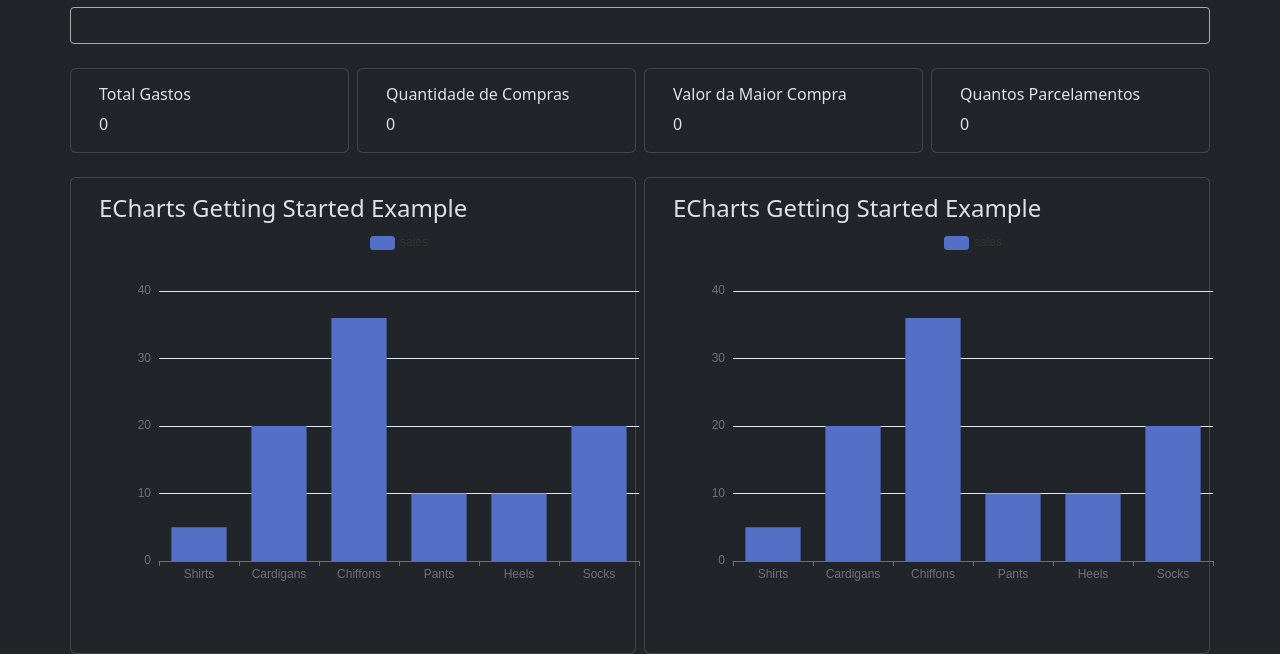
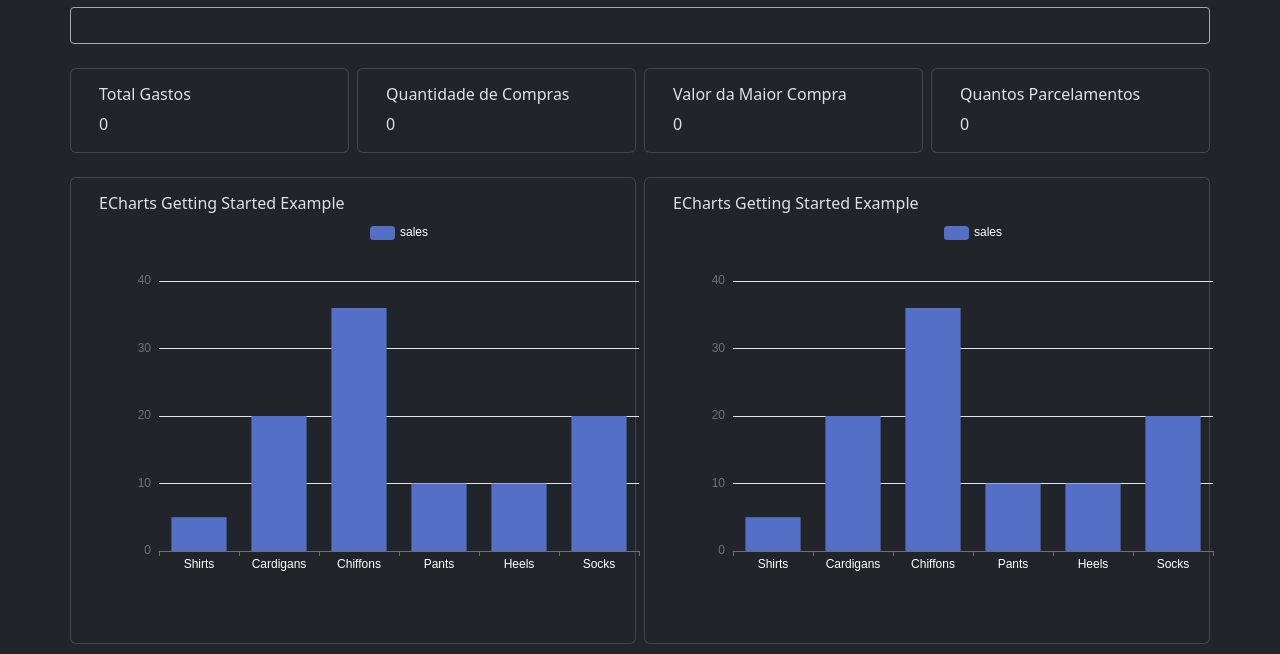
Before and after one commit to vieirafrancisco/self-organizer, a Flask app: page / in a window 1280 px wide. Shown: the part 158-812 px from the top of the page. Run offline with Flask 3, Linux system fonts and the light colour scheme; parts of the project's set-up code (start-up, migrations or seed data) failed here and were passed over; some libraries are stand-ins or nearby versions.

Commit message:
Small changes on dashboard style

```diff
--- a/app/templates/dashboard.html
+++ b/app/templates/dashboard.html
@@ -35,7 +35,7 @@
   </div>
 
   <div class="row mt-4">
-    <div class="col d-flex flex-column gap-2 p-0">
+    <div class="col-md-12 d-flex flex-column gap-2 p-0">
       <label>Selecione a(s) fatura(s):</label>
       <select class="js-example-basic-multiple" name="states[]" multiple="multiple" aria-label="Invoice select">
         {% for invoice in invoices %}
@@ -123,11 +123,11 @@
     </div>
   </div>
 
-  <div class="graphs row mt-4 gap-2">
+  <div class="graphs row mt-4 gap-2 flex-wrap">
     <div class="card col">
       <div class="card-body">
         <div class="title">
-          <h4>ECharts Getting Started Example</h4>
+          <h6>ECharts Getting Started Example</h6>
         </div>
         <canvas id="myChart" width="600" height="400"></canvas>
       </div>
@@ -136,7 +136,7 @@
     <div class="card col">
       <div class="card-body">
         <div class="title">
-          <h4>ECharts Getting Started Example</h4>
+          <h6>ECharts Getting Started Example</h6>
         </div>
         <canvas id="myChart2" width="600" height="400"></canvas>
       </div>
@@ -161,10 +161,18 @@
   var option = {
     tooltip: {},
     legend: {
-      data: ['sales']
+      data: ['sales'],
+      textStyle: {
+        color: '#ffffff'
+      },
     },
     xAxis: {
-      data: ['Shirts', 'Cardigans', 'Chiffons', 'Pants', 'Heels', 'Socks']
+      data: ['Shirts', 'Cardigans', 'Chiffons', 'Pants', 'Heels', 'Socks'],
+      axisLabel: {
+        textStyle: {
+          color: '#ffffff'
+        }
+      }
     },
     yAxis: {},
     series: [
```
